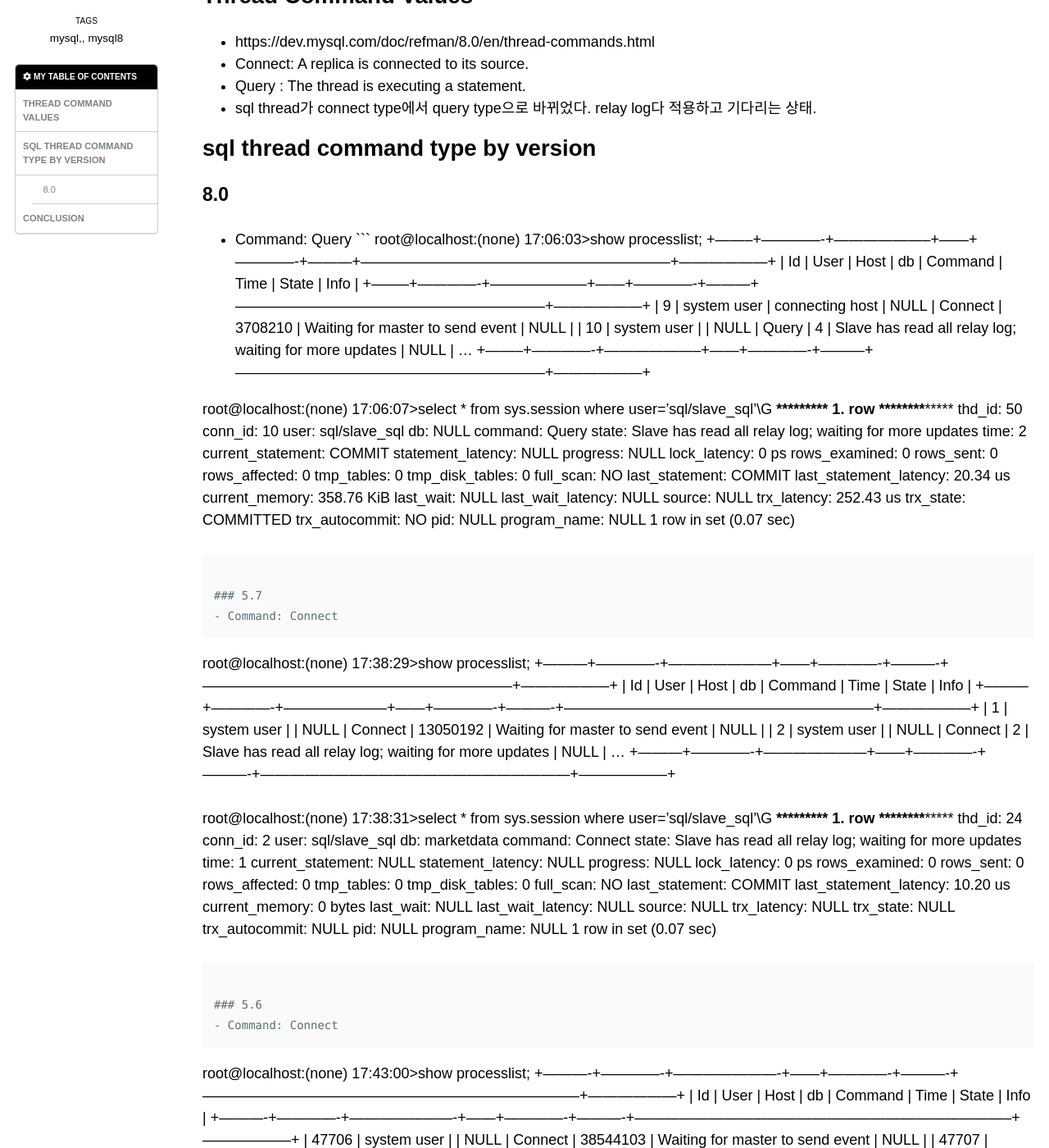
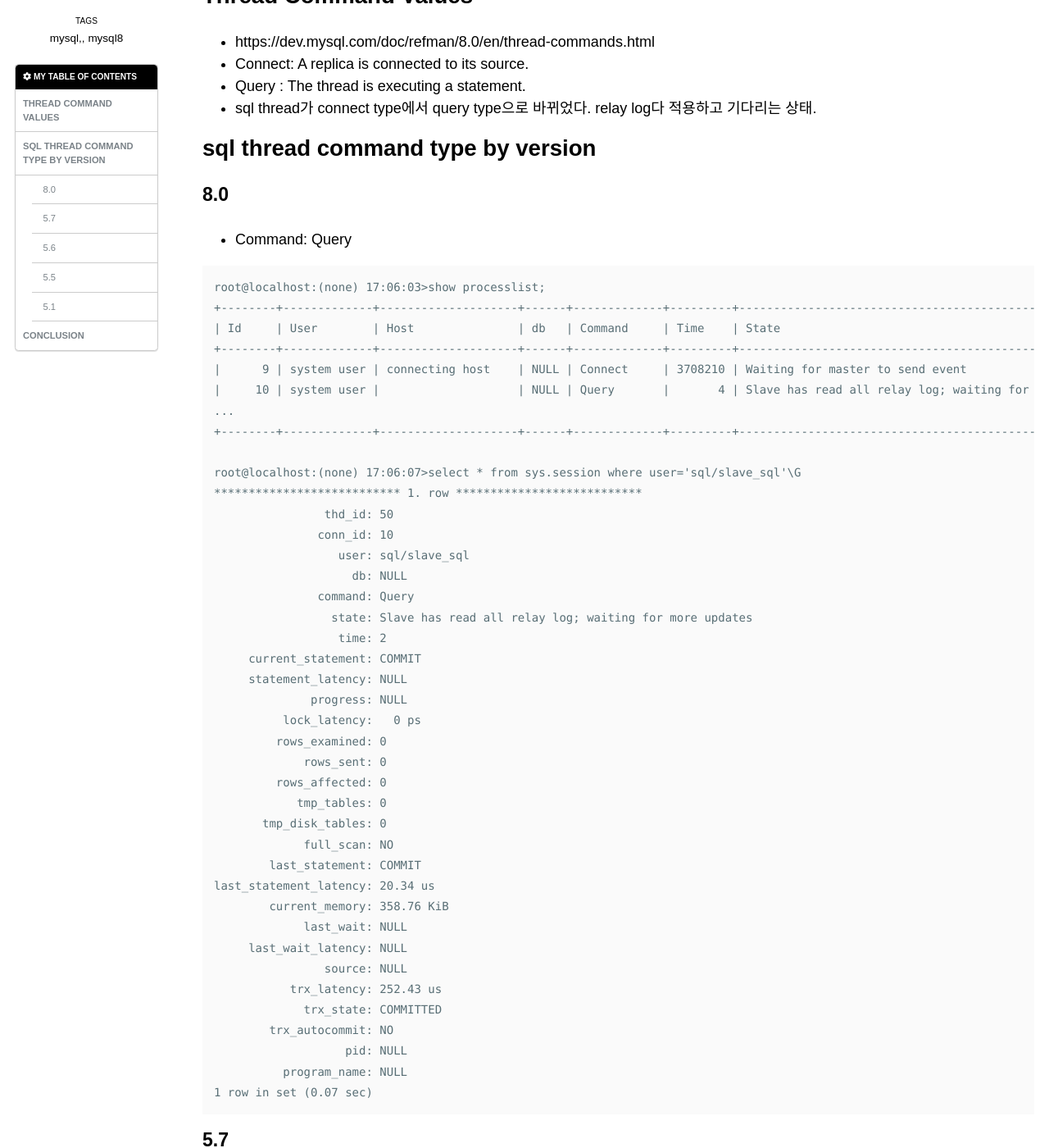
Before and after one commit to minsql/minsql.github.io, a Jekyll site: the page built from _posts/blog/2020-09-08-MySQL slave sql thread command type in 8.0.md, in a window 1280 px wide and 1400 px high, scrolled down 411 px. Shown: the whole window at 82% size. Built offline with Jekyll 4.4.1, drawn with Linux system fonts in a browser that asks for light colours; nearby versions of some CDN libraries; some web fonts are replaced; comment, search, counter and statistics services are not loaded; some of the changed text lies outside the part shown.

Commit message:
Update 2020-09-08-MySQL slave sql thread command type in 8.0.md

````diff
--- a/_posts/blog/2020-09-08-MySQL slave sql thread command type in 8.0.md
+++ b/_posts/blog/2020-09-08-MySQL slave sql thread command type in 8.0.md
@@ -26,6 +26,7 @@ toc_icon: "cog"
 ## sql thread command type by version
 ### 8.0
 - Command: Query
+
 ```
 root@localhost:(none) 17:06:03>show processlist;
 +--------+-------------+--------------------+------+-------------+---------+---------------------------------------------------------------+------------------+
@@ -67,11 +68,11 @@ last_statement_latency: 20.34 us
                    pid: NULL
           program_name: NULL
 1 row in set (0.07 sec)
-
 ```
 
 ### 5.7
 - Command: Connect
+
 ```
 root@localhost:(none) 17:38:29>show processlist;
 +---------+-------------+---------------------+------+-------------+----------+---------------------------------------------------------------+------------------+
@@ -117,6 +118,7 @@ last_statement_latency: 10.20 us
 
 ### 5.6
 - Command: Connect
+
 ```
 root@localhost:(none) 17:43:00>show processlist;
 +----------+-------------+----------------------+------+-------------+----------+-----------------------------------------------------------------------------+------------------+
@@ -131,8 +133,8 @@ root@localhost:(none) 17:43:00>show processlist;
 
 ### 5.5
 - Command: Connect
+
 ```
-root@localhost:(none) 17:50:34>show processlist;
 root@localhost:(none) 17:52:47>show processlist;
 +---------+-------------+----------------------+------+-------------+----------+-----------------------------------------------------------------------------+------------------+
 | Id      | User        | Host                 | db   | Command     | Time     | State                                                                       | Info             |
@@ -144,6 +146,7 @@ root@localhost:(none) 17:52:47>show processlist;
 ```
 
 ### 5.1
+
 ```
 root@localhost:(none) 17:53:21>show processlist;
 +----------+-------------+--------------------+-------+-------------+----------+-----------------------------------------------------------------------+------------------+
````
